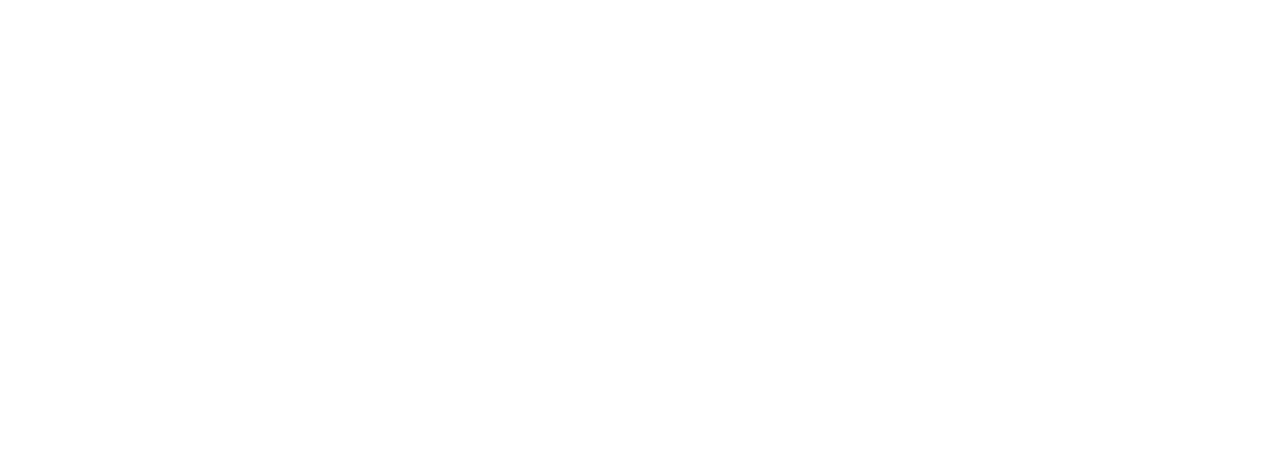
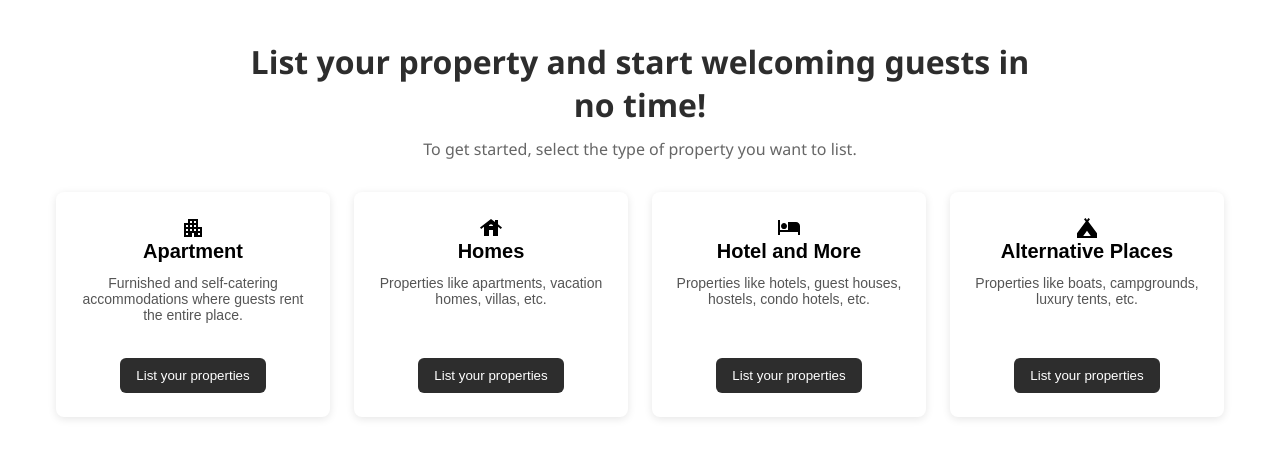
Before and after one commit to gitmeas02/Booking_IP, a Vue app in the folder frontend/: page /ownerproperty in a window 1280 px wide. Before the commit this address had no page. Shown: the top 458 px of the page. Built offline with nearby package versions, Linux system fonts and the light colour scheme.

Commit message:
Finish one page for Owner properties

```diff
--- /dev/null
+++ b/frontend/src/components/Owner/Card.vue
@@ -0,0 +1,71 @@
+<template>
+    <div class="card">
+        <Icon :icon="icon" width="24" height="24" />
+        <h2 class="title">{{ title }}</h2>
+        <p class="description">{{ description }}</p>
+        <button class="cta-button">List your properties</button>
+    </div>
+</template>
+
+<script setup>
+import { Icon } from '@iconify/vue';
+
+defineProps({
+    icon: {
+        type: String,
+        required: true
+    },
+    title: {
+        type: String,
+        required: true
+    },
+    description: {
+        type: String,
+        required: true
+    }
+});
+</script>
+
+<style scoped>
+.card {
+    display: flex;
+    flex-direction: column;
+    justify-content: space-between;
+    align-items: center; /* Center content horizontally */
+    max-width: 300px;
+    padding: 24px;
+    border-radius: 8px;
+    box-shadow: 0 2px 8px rgba(0, 0, 0, 0.1);
+    text-align: center;
+    background-color: white;
+    font-family: sans-serif;
+    height: 225px; /* Set a fixed height for the card */
+}
+
+.title {
+    font-size: 20px;
+    font-weight: 600;
+    margin-bottom: 12px;
+}
+
+.description {
+    font-size: 14px;
+    color: #555;
+    margin-bottom: 20px;
+}
+
+.cta-button {
+    background-color: #2d2d2d;
+    color: white;
+    border: none;
+    padding: 10px 16px;
+    border-radius: 6px;
+    cursor: pointer;
+    font-weight: 500;
+    margin-top: auto; /* Pushes button to the bottom */
+}
+
+.cta-button:hover {
+    background-color: #1f1f1f;
+}
+</style>
--- a/frontend/src/router/index.js
+++ b/frontend/src/router/index.js
@@ -2,12 +2,16 @@
 
 import SignUpPage from '@/views/Owner/SignUpPage.vue'
 import OwnerAuthenticationPage from '@/views/OwnerAuthenticationPage.vue'
+import OwnerPropertyPage from '@/views/OwnerPropertyPage.vue'
 import { createRouter, createWebHistory } from 'vue-router'
 
 const routes = [
   { path: '/', name: 'OwnerAuthentication', component: OwnerAuthenticationPage },
   {
     path: '/signup', name: 'SignUp', component: SignUpPage // which shows SignUpStep1 initially
+  },
+  {
+    path: '/ownerproperty', name: 'OwnerProperty', component: OwnerPropertyPage
   }
 ]
 
--- /dev/null
+++ b/frontend/src/views/OwnerPropertyPage.vue
@@ -0,0 +1,79 @@
+<template>
+    <div class="container">
+        <h2 class="headline">
+            List your property and start welcoming guests in<br />
+            <span class="highlight">no time!</span>
+        </h2>
+
+        <p class="subtext">
+            To get started, select the type of property you want to list.
+        </p>
+
+        <div class="card-grid">
+            <Card v-for="(card, index) in cardData" :key="index" v-bind="card" />
+        </div>
+    </div>
+</template>
+
+<script setup>
+import Card from '@/components/Owner/Card.vue';
+
+const cardData = [
+    {
+        icon: 'material-symbols:apartment',
+        title: 'Apartment',
+        description:
+            'Furnished and self-catering accommodations where guests rent the entire place.'
+    },
+    {
+        icon: 'material-symbols:house',
+        title: 'Homes',
+        description: 'Properties like apartments, vacation homes, villas, etc.'
+    },
+    {
+        icon: 'material-symbols:hotel',
+        title: 'Hotel and More',
+        description:
+            'Properties like hotels, guest houses, hostels, condo hotels, etc.'
+    },
+    {
+        icon: 'material-symbols:camping',
+        title: 'Alternative Places',
+        description: 'Properties like boats, campgrounds, luxury tents, etc.'
+    }
+];
+</script>
+
+<style scoped>
+.container {
+    max-width: 1200px;
+    margin: auto;
+    padding: 40px 16px;
+    text-align: center;
+    font-family: 'Segoe UI', Tahoma, Geneva, Verdana, sans-serif;
+}
+
+.headline {
+    font-size: 32px;
+    font-weight: 800;
+    color: #2d2d2d;
+    margin-bottom: 12px;
+}
+
+.highlight {
+    color: #2d2d2d;
+}
+
+.subtext {
+    color: #666;
+    font-size: 16px;
+    margin-bottom: 32px;
+}
+
+.card-grid {
+    display: grid;
+    grid-template-columns: repeat(auto-fit, minmax(260px, 1fr));
+    gap: 24px;
+    justify-items: center;
+}
+</style>
```
